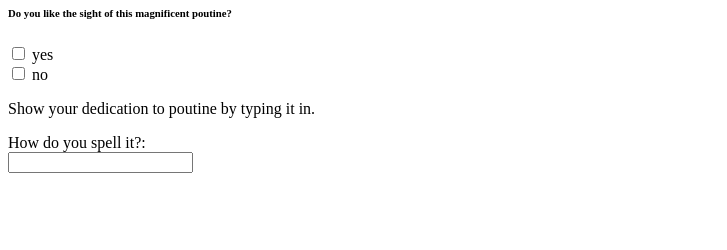
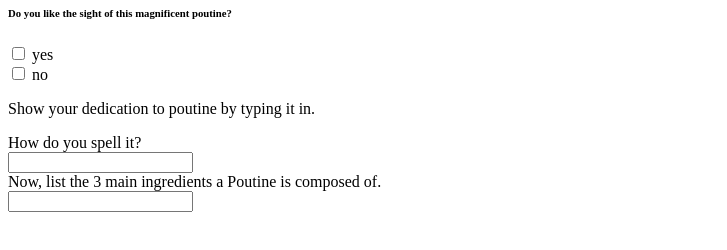
Before and after one commit to batmanbutleralfred/ICS4U, a website: page index.html in a window 1280 px wide. Shown: the part 420-670 px from the top of the page, without its empty margins (0-727 px from the left). Drawn offline with Linux system fonts and the light colour scheme.

Commit message:
Added another question.

```diff
--- a/index.html
+++ b/index.html
@@ -22,7 +22,12 @@
 
 <p>Show your dedication to poutine by typing it in.</p>
 <form>
-    <label for="fname">How do you spell it?:</label><br>
+    <label for="fname">How do you spell it?</label><br>
+    <input type="text" id="fname" name="fname"><br>
+  </form>
+
+<form>
+    <label for="fname">Now, list the 3 main ingredients a Poutine is composed of.</label><br>
     <input type="text" id="fname" name="fname"><br>
   </form>
 
```
